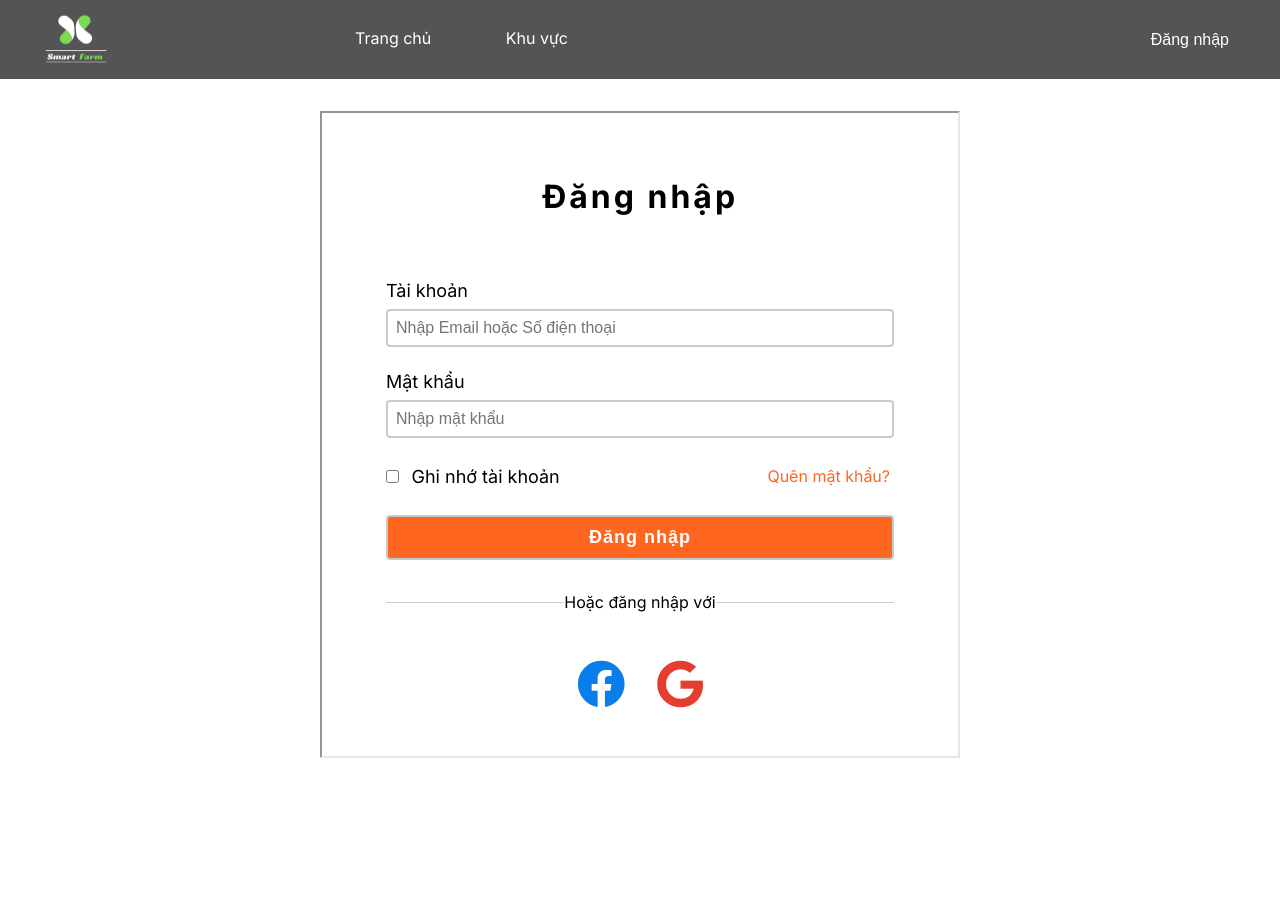
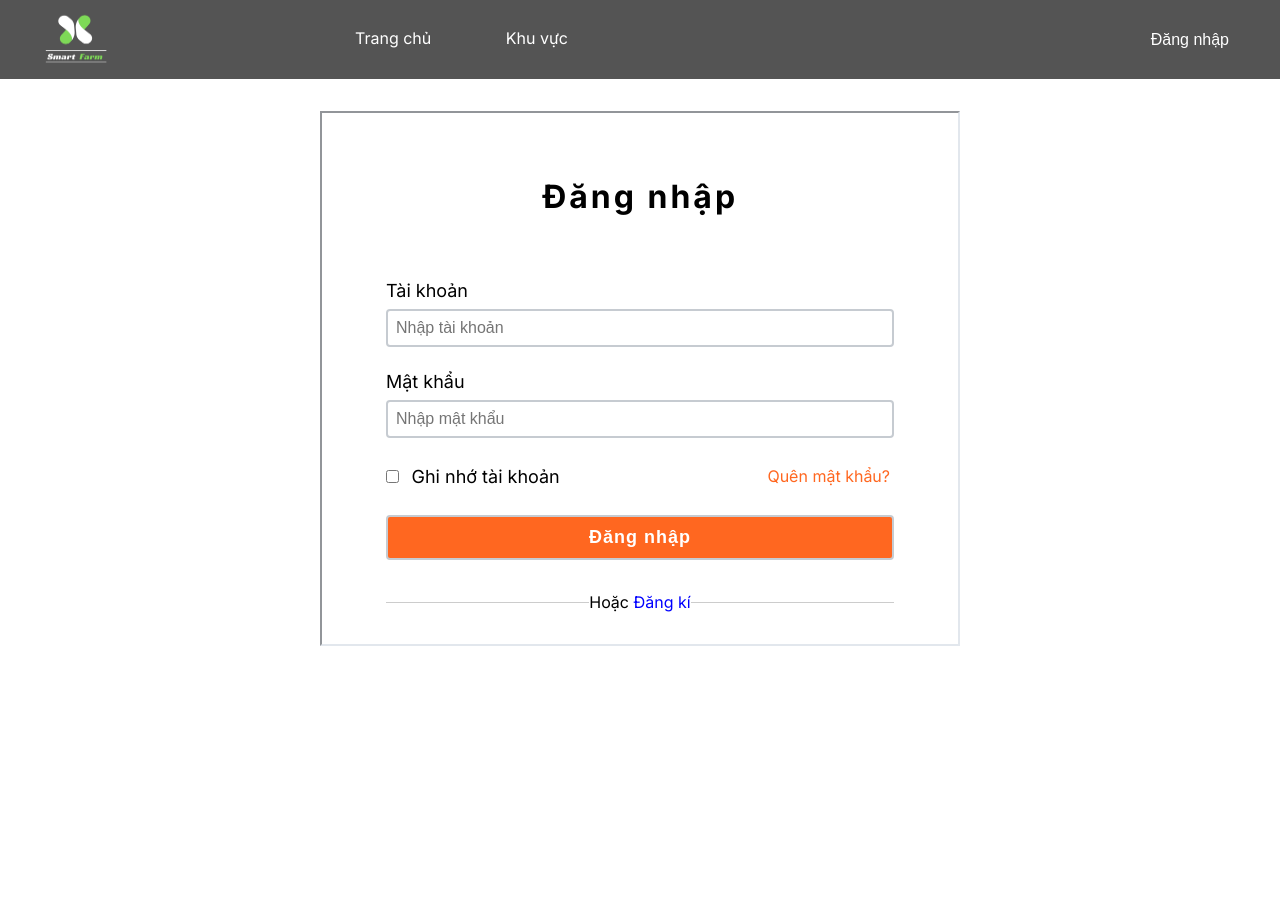
Before and after one commit to nguyenminh-dev/WateringSystem, a Flask app: template templates/login.html in a window 1280 px wide. Run offline with Flask 2, Linux system fonts and the light colour scheme; the template is opened without the code that fills it, so the values that code supplies are empty.

Commit message:
Fix login UI

```diff
--- a/static/css/form-login.css
+++ b/static/css/form-login.css
@@ -33,8 +33,8 @@ form input{
    border-radius: 4px;
 }
 form input:focus{
-    border: 2px solid #ff6720a4;
-    outline: none;
+   border: 2px solid #ff6720a4;
+   outline: none;
 }
 
 .check-box{
@@ -101,3 +101,8 @@ form fieldset legend{
 .list-social a:hover{
    opacity: 0.8;
 }
+
+a{
+   color: blue;
+   text-decoration: none;
+}
--- a/templates/login.html
+++ b/templates/login.html
@@ -20,20 +20,20 @@
             <div class="col l-6">
                 <ul id="navigation">
                     <li><a href="index.html">Trang chủ</a></li>
-                    <li><a href="">Khu vực</a></li>
+                    <li><a href="area.html">Khu vực</a></li>
                 </ul>
             </div>
             <div class="col l-3">
-                <a href="Dang-nhap.html">
+                <a href="login.html">
                     <button type="button" class="btn-nav">Đăng nhập</button>
                 </a>
             </div>
         </div>
         <div id="content" class="row no-gutter">
-            <form action="">
+            <form action="" method="POST" novalidate="">
                 <h1>Đăng nhập</h1>
                 <label for="account">Tài khoản</label>
-                <input class="w-100" type="text" name="account" id="account" required placeholder="Nhập Email hoặc Số điện thoại">
+                <input class="w-100" type="text" name="account" id="account" required placeholder="Nhập tài khoản">
                 <label for="password">Mật khẩu</label>
                 <input class="w-100" type="password" name="password" id="password" required placeholder="Nhập mật khẩu">
                 <div class="group-form row no-gutter w-100">
@@ -46,16 +46,9 @@
                     </div>
                 </div>
                 <input class="w-100 btn-login" type="submit" name="submit" id="submit" value="Đăng nhập">
-
                 <fieldset>
-                    <legend>Hoặc đăng nhập với</legend>
+                    <legend>Hoặc <a href="signup.html">Đăng kí</a></legend>
                 </fieldset>
-                 <div class="list-social row no-gutter w-100">
-                    <ul class="w-100">
-                        <li><a href=""><i class="fab fa-facebook"></i></a></li>
-                        <li><a href=""><i class="fab fa-google"></i></a></li>
-                    </ul>
-                 </div>
             </form>
         </div>
     </div>
```
Also changed, not shown: templates/signup.html (added), userlogin.html (deleted).
